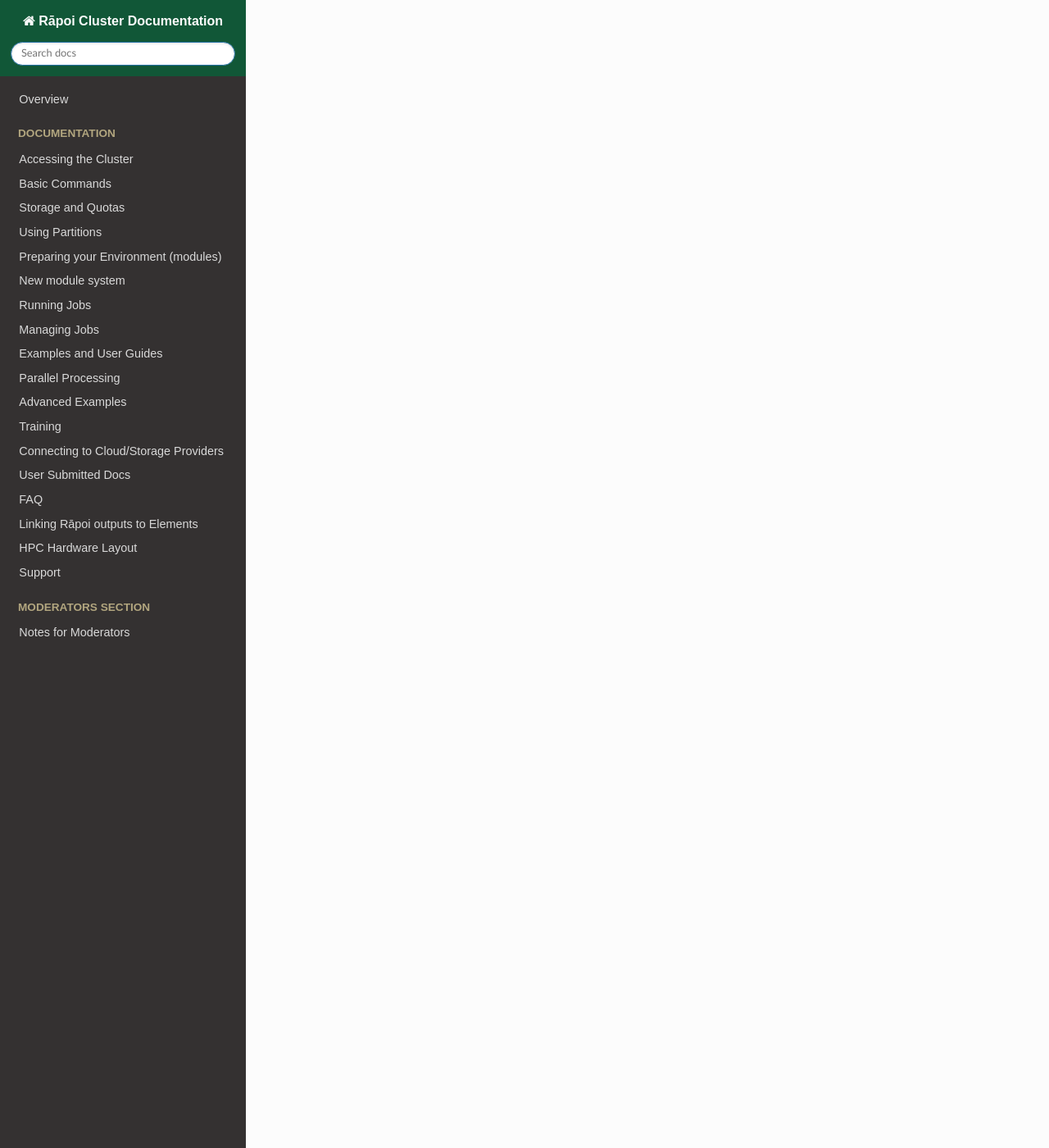
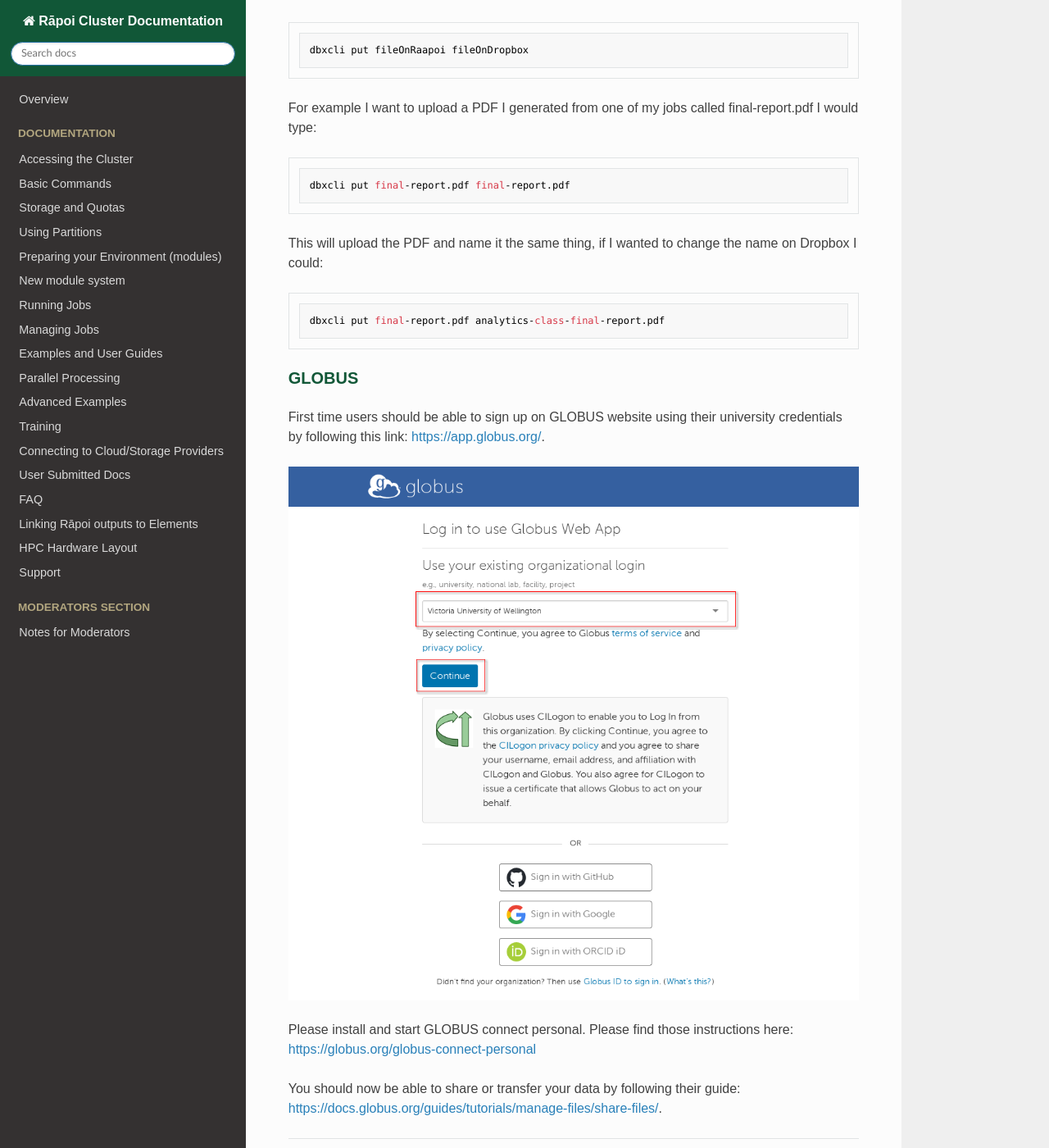
Before and after one commit to vuw-research-computing/raapoi-docs, an MkDocs documentation site: the page built from docs/external/cloud_providers.md, in a window 1280 px wide and 1400 px high, scrolled down 5526 px. Shown: the whole window at 82% size. Built offline with MkDocs 1.6.1, drawn with Linux system fonts in a browser that asks for light colours; nearby versions of some CDN libraries; some web fonts are replaced; some of the changed text lies outside the part shown.

Commit message:
Add GLOBUS info with minor updates to the docs

````diff
--- a/docs/external/cloud_providers.md
+++ b/docs/external/cloud_providers.md
@@ -2,6 +2,8 @@
 ## Connecting to Cloud Providers
 
 ### AARNET Cloudstor
+
+__NOTE:__  Cloudstor service has been decommissioned since Dec 2023. For old accounts, please check access with the provider.
 
 All VUW researchers have access to the AARNET (Australia’s Academic and Research
 Network) Cloudstor service which provides __1 TB__ of space to each researcher.  To
@@ -43,9 +45,11 @@
 
 ### Amazon AWS
 
-A feature-rich CLI is available in Rāpoi.  To use it you need to load the appropriate module and its module dependencies:
+Create a python environment and install awscli module.
 
-  `module load amazon/aws/cli`
+``` text
+python3 -m pip install awscli
+```
 
 Before you proceed you will need to configure your environment with your Access Key ID and Secret Access Key, both of which will be sent to you once your account is created or linked.  The command to configure your environment is `aws configure`  You only need to do this once, unless of course you use more than one user/Access Key.  Most users can simply click through the region and profile questions (using the default of "none").  If you do have a specific region this should be relayed along with your access and secret keys.
 
@@ -88,11 +92,16 @@
 
 The Google Cloud SDK is available in Rāpoi.  This includes a command-line interface for connecting to gloud services.  To get started, first load the environment module.  You can find the path with the `module spider` command.  As of this writing the current version can be loaded thusly:
 
-  module load google/cloud/sdk/212.0.0
+
+``` text
+module load gcloud/481.0.0
+```
 
 This will give you access to the `gcloud` command.  To setup a connection to your gcloud account use the init sub-command, eg.
 
-  `gcloud init --console-only`
+``` text
+gcloud init --console-only
+```
 
 Follow the instructions to authorize your gcloud account.  Once on the Google website, you will be given an authorization code which you will copy/paste back into the Rāpoi terminal window.
 
@@ -126,6 +135,9 @@
 A listing of available services and documentation can be found at the following:
 [https://cloud.google.com/products/](https://cloud.google.com/products/)
 
+
+
+
 ### DropBox Cloud Storage
 
 __NOTE:__ Dropbox has upload/download limitations and we have found that once your file gets above 50GB in size the transfer will have a better chance of timing out and failing.
@@ -136,13 +148,17 @@
 
 __Step B:__ On Rāpoi type the following:
 
-   `module load dropbox`
+``` text
+module load dropbox
+```
 
 __Step C:__ Setup account credentials (You should only need to do this once):
 
 Run the following command from Rāpoi
 
-   `dbxcli account`
+``` text
+dbxcli account
+```
 
 You will now see something like the following:
 
@@ -165,28 +181,53 @@
 
 Now type `dbx` or `dbxcli` at a prompt.  You will see a number of sub-commands, for instance ls, which will list the contents of your Dropbox, eg
 
-  `dbxcli ls`
+``` text
+dbxcli ls
+```
 
 #### Downloading from Dropbox
 
 Downloading uses the subcommand called: get.   The basic format for get is:
 
-  `dbxcli get fileOnDropbox fileOnRaapoi`
+``` text
+dbxcli get fileOnDropbox fileOnRaapoi
+```
 
 For instance, if I have a datafile called 2018-financials.csv on Dropbox that I want to copy to my project folder I would type:
 
-  `dbxcli get 2018-financials.csv /nfs/scratch/harrelwe/projects/finance_proj/2018-financials.csv`
+``` text
+dbxcli get 2018-financials.csv /nfs/scratch/harrelwe/projects/finance_proj/2018-financials.csv
+```
 
 #### Uploading to Dropbox
 
 Uploading is similar to downloading except now we use the subcommand: put.  The basic format for put is:
 
-  `dbxcli put fileOnRaapoi fileOnDropbox`
+``` text
+dbxcli put fileOnRaapoi fileOnDropbox
+```
 
 For example I want to upload a PDF I generated from one of my jobs called final-report.pdf I would type:
 
-  `dbxcli put final-report.pdf final-report.pdf`
+``` text
+dbxcli put final-report.pdf final-report.pdf
+```
 
 This will upload the PDF and name it the same thing, if I wanted to change the name on Dropbox I could:
 
-  `dbxcli put final-report.pdf analytics-class-final-report.pdf`
+``` text
+dbxcli put final-report.pdf analytics-class-final-report.pdf
+```
+
+
+
+
+### GLOBUS
+
+First time users should be able to sign up on GLOBUS website using their university credentials by following this link: [https://app.globus.org/](https://app.globus.org/).
+
+![GLOBUS_Login_Page](../img/GLOBUS_Login_Page.png)
+
+Please install and start GLOBUS connect personal. Please find those instructions here: [https://globus.org/globus-connect-personal](https://globus.org/globus-connect-personal)
+
+You should now be able to share or transfer your data by following their guide: [https://docs.globus.org/guides/tutorials/manage-files/share-files/](https://docs.globus.org/guides/tutorials/manage-files/share-files/).
````
Also changed, not shown: other parts of docs/external/cloud_providers.md (+1 -1 lines), docs/accessing_the_cluster.md (+16 -2 lines), docs/faq.md (+1 -1 lines), docs/img/GLOBUS_Login_Page.png (added).
